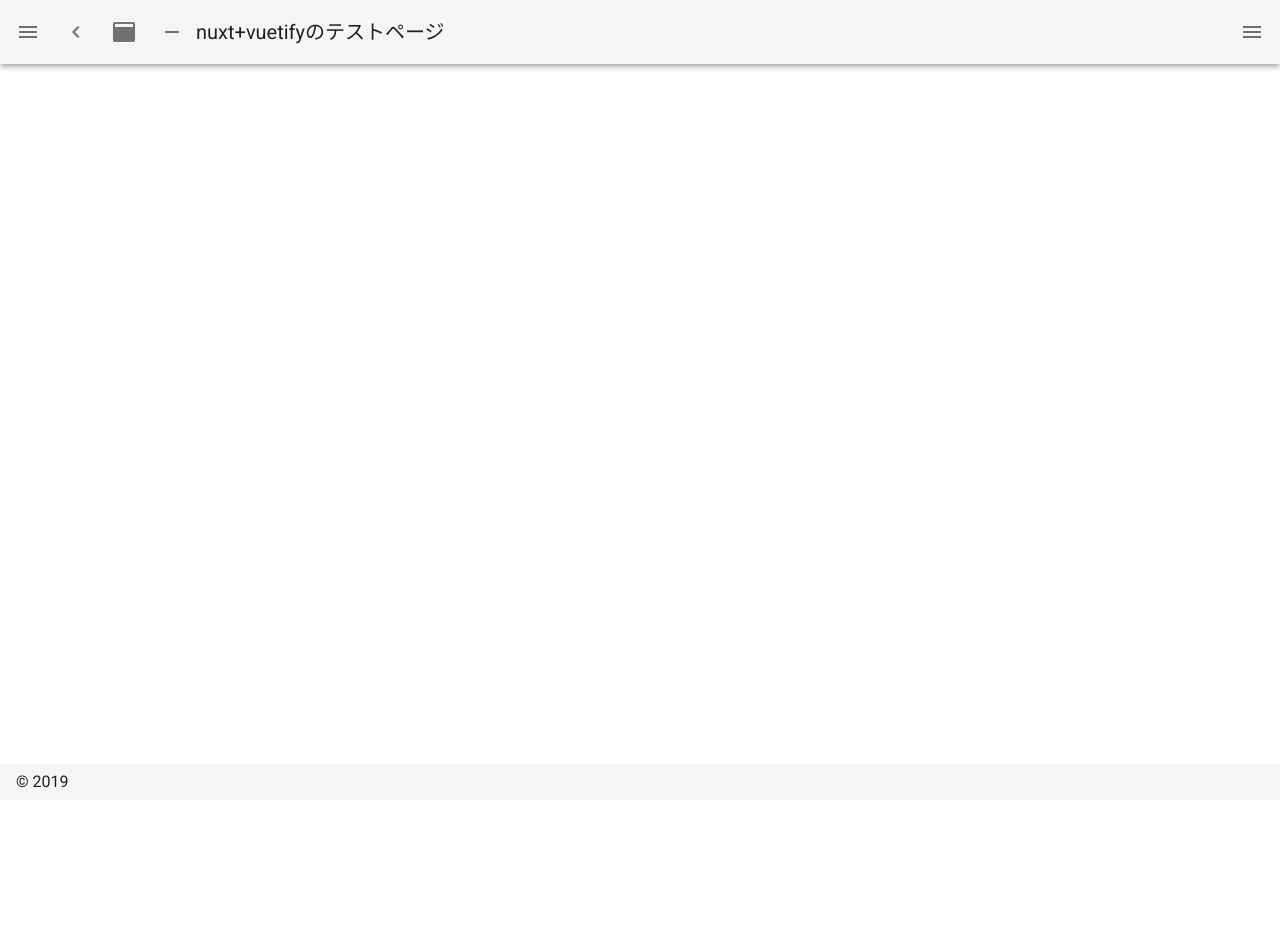
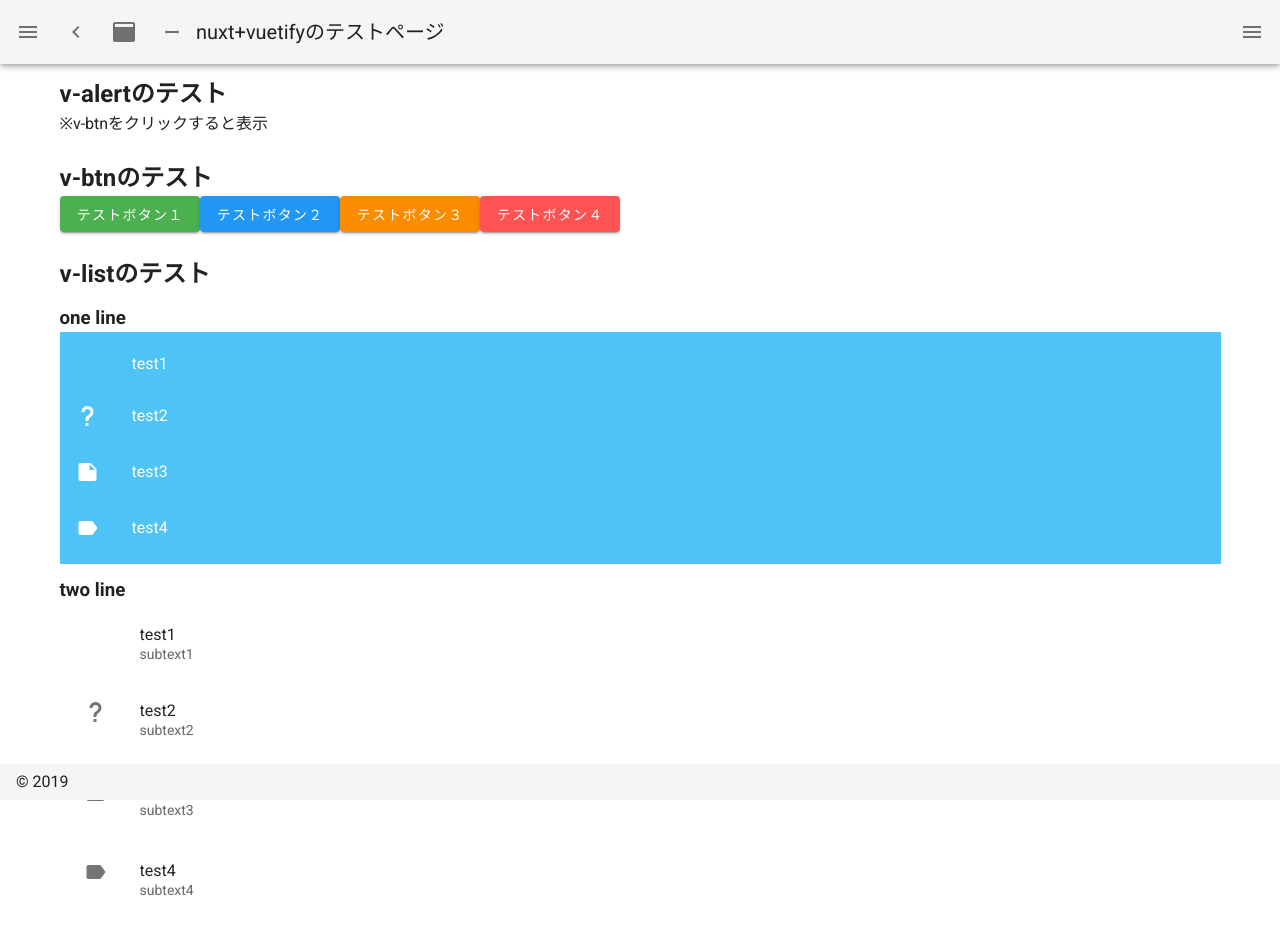
Before and after one commit to YasuakiHirano/poc-nuxt, a Nuxt app: page /parts-test in a window 1280 px wide. Shown: the top 934 px of the page. Before the commit the page ends 800 px from the top, so only its background shows below. Built offline with nearby package versions, Linux system fonts and the light colour scheme.

Commit message:
v-alert, v-btn, v-list などテスト

```diff
--- a/layouts/default.vue
+++ b/layouts/default.vue
@@ -79,6 +79,11 @@ export default {
           icon: 'mdi-chart-bubble',
           title: 'v-tooltip test',
           to: '/tooltip-test'
+        },
+        {
+          icon: 'mdi-chart-bubble',
+          title: 'parts test',
+          to: '/parts-test'
         }
       ],
       miniVariant: false,
--- a/pages/index.vue
+++ b/pages/index.vue
@@ -18,6 +18,11 @@
                   v-tooltip test
                 </nuxt-link>
               </li>
+              <li>
+                <nuxt-link to="parts-test">
+                  parts test(v-btn, v-alert ..etc)
+                </nuxt-link>
+              </li>
             </ul>
           </v-card-text>
         </v-card>
--- /dev/null
+++ b/pages/parts-test.vue
@@ -0,0 +1,91 @@
+<template>
+  <v-row>
+    <v-col cols="12">
+      <h2>v-alertのテスト</h2>
+      <span>※v-btnをクリックすると表示</span>
+      <v-alert type="success" v-model="successButtonAlert" dismissible>
+        テストボタン１を押しました！
+      </v-alert>
+      <v-alert type="info" v-model="infoButtonAlert" dismissible>
+        テストボタン２を押しました！
+      </v-alert>
+      <v-alert type="warning" v-model="warningButtonAlert" dismissible>
+        テストボタン３を押しました！
+      </v-alert>
+      <v-alert type="error" v-model="errorButtonAlert" dismissible>
+        テストボタン４を押しました！
+      </v-alert>
+    </v-col>
+    <v-col cols="12">
+      <h2>v-btnのテスト</h2>
+      <v-btn color="success" @click="clickSuccess()">
+        テストボタン１
+      </v-btn>
+      <v-btn color="info" @click="clickInfo()">
+        テストボタン２
+      </v-btn>
+      <v-btn color="warning" @click="clickWarning()">
+        テストボタン３
+      </v-btn>
+      <v-btn color="error" @click="clickError()">
+        テストボタン４
+      </v-btn>
+    </v-col>
+    <v-col cols="12">
+      <h2>v-listのテスト</h2>
+      <h3 class="pt-3">one line</h3>
+      <v-list color="#4fc3f7">
+        <v-list-item v-for="item in listItems" :key="item.title" @click="">
+          <v-list-item-icon>
+            <v-icon class="white--text">{{item.icon}}</v-icon>
+          </v-list-item-icon>
+          <v-list-item-content>
+            <v-list-item-title v-text="item.title" class="white--text"></v-list-item-title>
+          </v-list-item-content>
+        </v-list-item>
+      </v-list>
+      <h3 class="pt-3">two line</h3>
+      <v-list two-line rounded>
+        <v-list-item v-for="item in listItems" :key="item.title" @click="">
+          <v-list-item-icon>
+            <v-icon>{{item.icon}}</v-icon>
+          </v-list-item-icon>
+          <v-list-item-content>
+            <v-list-item-title v-text="item.title"></v-list-item-title>
+            <v-list-item-subtitle v-text="item.subtext"></v-list-item-subtitle>
+          </v-list-item-content>
+        </v-list-item>
+      </v-list>
+    </v-col>
+  </v-row>
+</template>
+<script>
+  export default {
+    data() {
+      return {
+        successButtonAlert: false,
+        infoButtonAlert: false,
+        warningButtonAlert: false,
+        errorButtonAlert: false,
+        listItems: [
+          { icon: 'mdi-airplay', title: 'test1', subtext:'subtext1' },
+          { icon: 'mdi-help', title: 'test2', subtext:'subtext2' },
+          { icon: 'mdi-note', title: 'test3', subtext:'subtext3' },
+          { icon: 'mdi-label', title: 'test4', subtext:'subtext4' },
+        ],
+        clickSuccess : () => {
+          this.successButtonAlert = true;
+        },
+        clickInfo : () => {
+          this.infoButtonAlert = true;
+        },
+        clickWarning : () => {
+          this.warningButtonAlert = true;
+        },
+        clickError : () => {
+          this.errorButtonAlert = true;
+        },
+      }
+    }
+  }
+</script>
```
